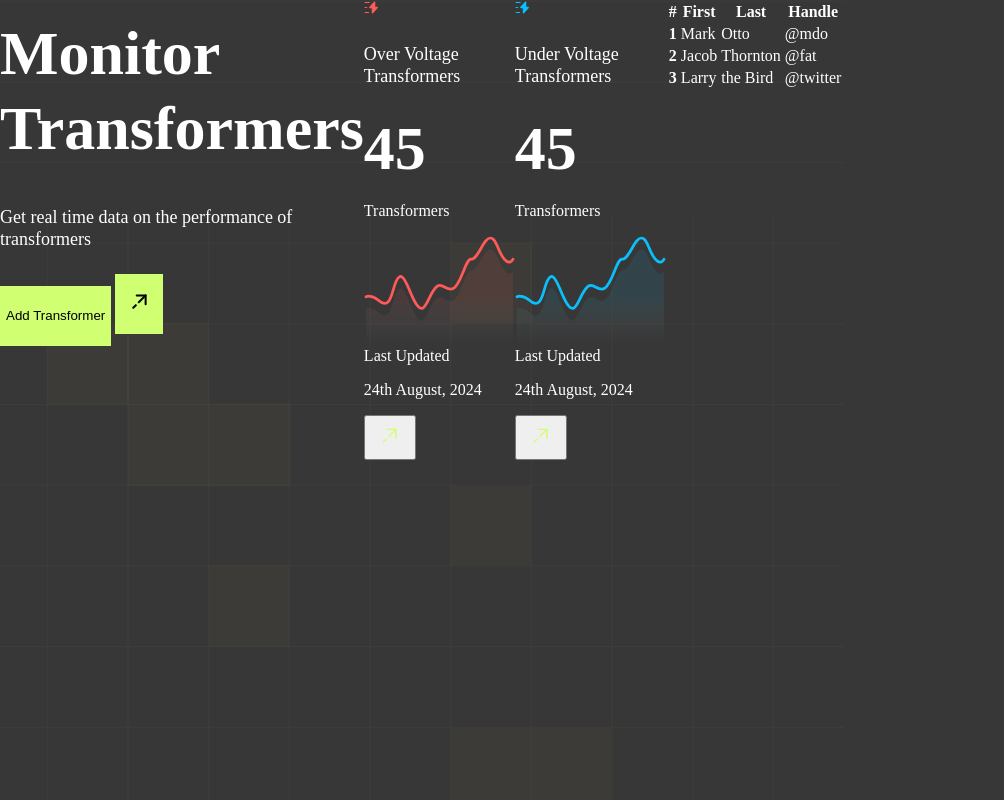
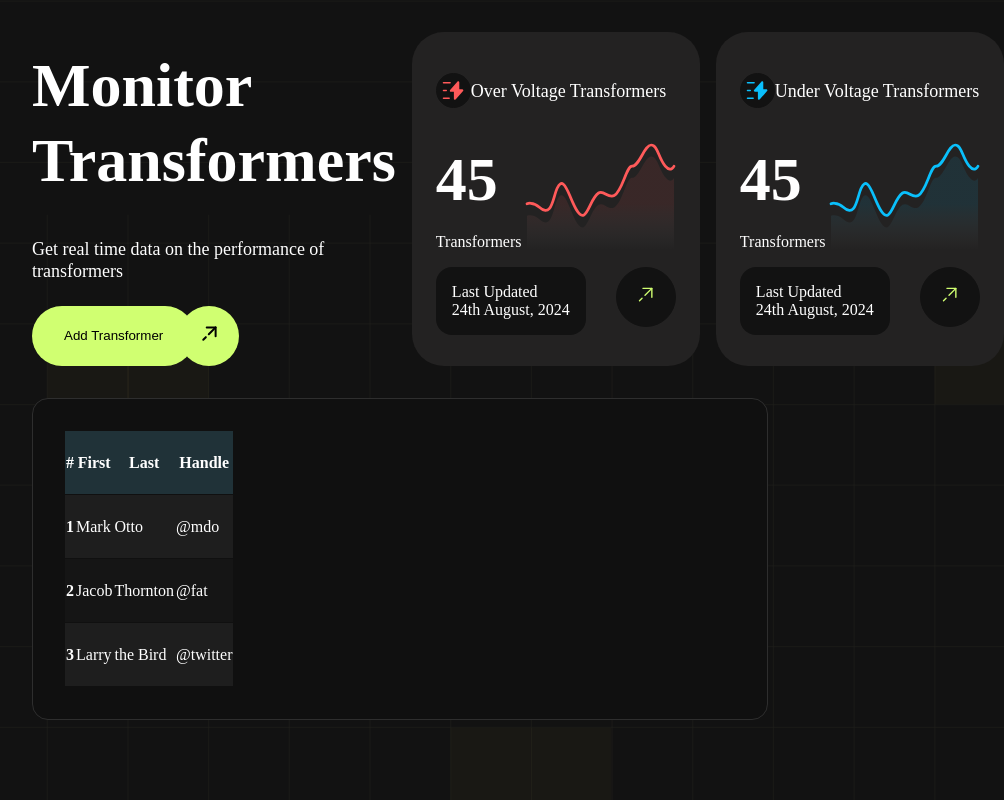
Before and after one commit to eawebmaster20/transformer-monitoring-app, an Electron app: page index.html in a window 800 px wide. Shown: the whole page, 1004 px wide, since content can reach past the window. Drawn offline with Linux system fonts and the light colour scheme; no server answers; files whose address does not match are found by name.

Commit message:
feat: style elements in the template

```diff
--- a/style.css
+++ b/style.css
@@ -1,12 +1,14 @@
 :root{
-    --dark-bg:#000000c8;
+    /* --dark-bg:#1B1A1A; */
+    --dark-bg:#121212;
+    --transparent-bg:#000000c8;
+    --card-bg:#232222;
 }
 .dark-mode{
     color: white;
 }
 body{
     margin: 0;
-    width: 100vw;
     height: 100vh;
     background-image: url('assets//bg-grid.svg');
     background-color: var(--dark-bg);
@@ -24,10 +26,12 @@ h4{
 }
 .container-main{
     display: flex;
+    flex-direction: column;
+    padding: 2rem;
 }
-.section-1{
+.section-1, .section-2{
     width: 100%;
-    justify-content: space-between;
+    gap: 1rem;
 }
 .section-1, .info, .card1, .card2{
     display: flex;
@@ -36,20 +40,107 @@ h4{
 .info, .card1, .card2{
     flex-direction: column;
 }
-.info .h1{
-    max-width: 40%;
+.card-data{
+    margin: 1.5rem;
+}
+.card1, .card2{
+    border-radius: 2rem;
+    width: 32%;
+    min-width: 288px;
+    max-width: 500px;
+    background-color: var(--card-bg);
 }
 
+.info .h1{
+    /* max-width: 40%; */
+}
+.action-btn{
+    display: flex;
+}
 .action-btn button{
     height: 60px;
     background-color: #D0FF71;
     border: none;
-    border: 30px;
+}
+.action-btn :first-child{
+    border-radius: 30px;
+    padding: 0 32px;
+}
+.action-btn :last-child{
+    padding: 0;
+    margin-left: -16px;
+}
+.action-btn :last-child img{
+    margin: 0 !important;
+}
+.icon-btn{
+    border-radius: 50%;
+    height: 60px;
+    width: 60px;
+    background-color: transparent;
+    border: 1px solid var(--dark-bg);
+    background-color: var(--dark-bg);
 }
 
+.card-header{
+    display: flex;
+    align-items: center;
+}
 
+.over-voltage-icon{
+    width: 23px;
+    height: 23px;
+    display: flex;
+    padding: 5px;
+    border: 1px solid var(--dark-bg);
+    border-radius: 50%;
+    background-color: var(--dark-bg);
+}
 
+.card-info{
+    display: flex;
+    justify-content: space-between;
+}
 
+.card-action{
+    display: flex;
+    justify-content: space-between;
+}
+.card-action-txt {
+    background-color: var(--dark-bg);
+    border-radius: 1rem;
+    padding: 1rem;
+}
+.card-action :first-child span p{
+    margin: 0;
+}
+
+.section-2 thead{
+    background-color: #203238;
+}
+.section-2 .table{
+    margin-top: 2rem;
+    border: 1.5px solid #2E2E2E;
+    border-radius: 1rem;
+    padding: 2rem;
+    background-color: #101010;
+}
+.section-2 tr{
+    height: 64px;
+    border: none;
+}
+table, th, td{
+    border-collapse: collapse;
+    border-bottom: 1px solid #101010
+}
+.section-2 table{
+}
+.section-2 tbody tr:nth-child(even){
+    background-color: #151515;
+}
+.section-2 tbody tr:nth-child(odd){
+    background-color: #1E1E1E;
+}
 /* .container{
     display: grid;
     grid-template-columns: 50% 50%;
```
